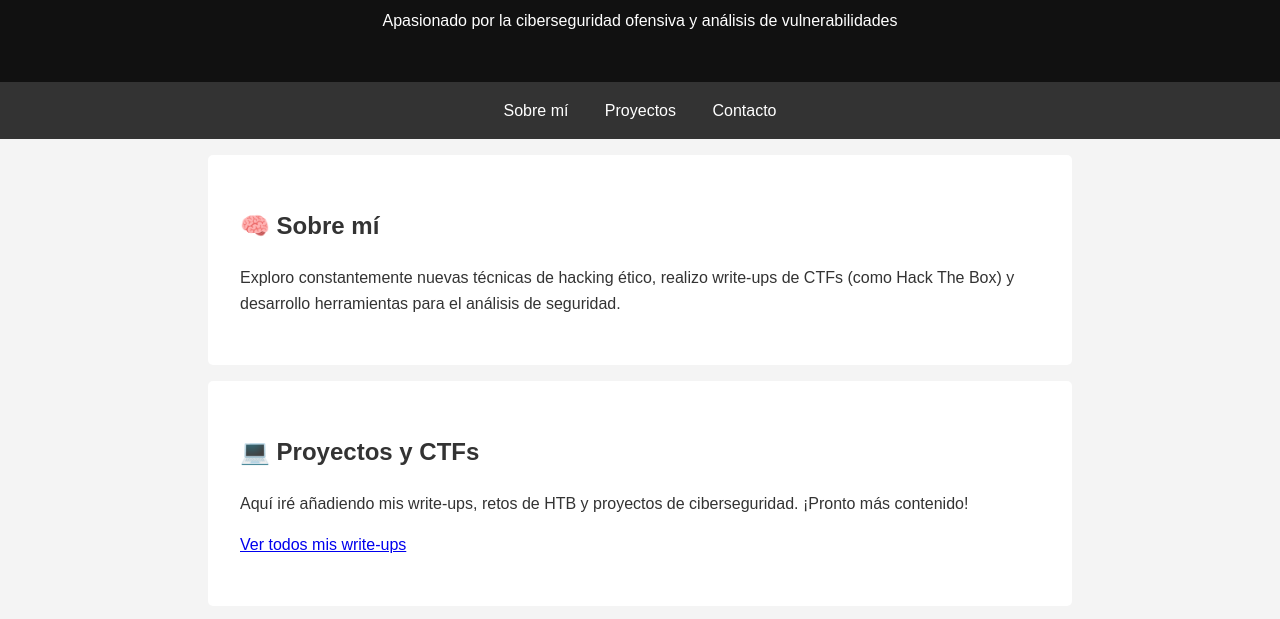
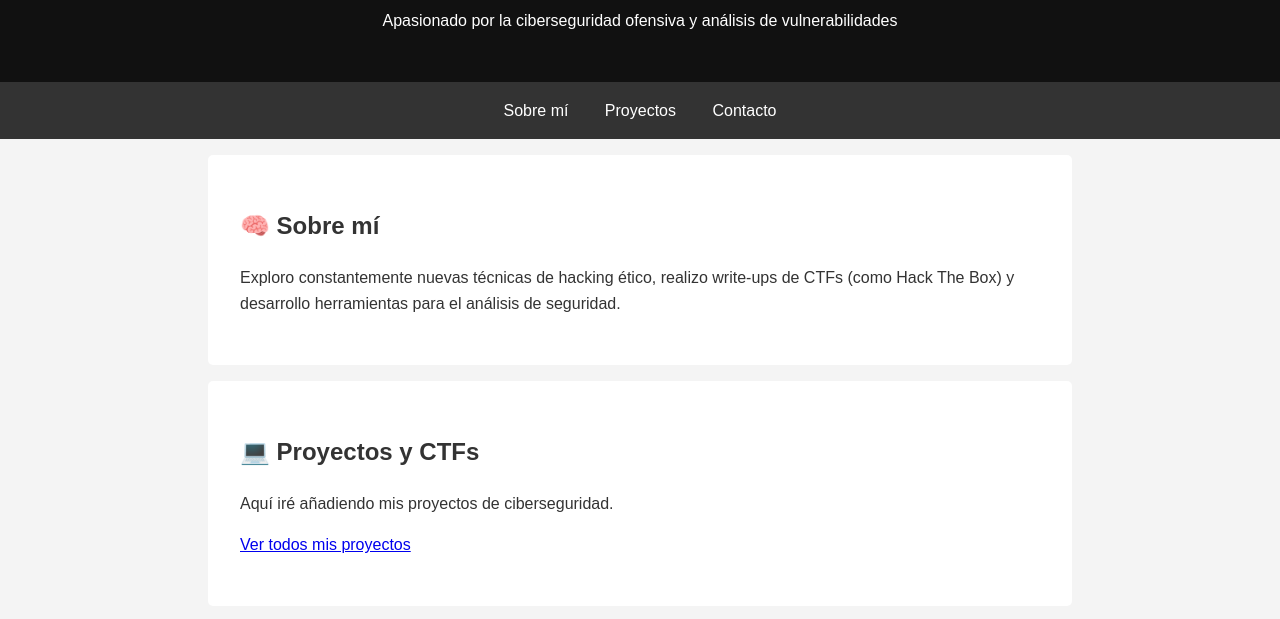
Before and after one commit to sergiocordero94/sergiocordero94.github.io, a plain HTML site: page index.html in a window 1280 px wide. Shown: the part 118-737 px from the top of the page. Drawn offline with Linux system fonts and the light colour scheme.

Commit message:
Update index.html

```diff
--- a/index.html
+++ b/index.html
@@ -15,7 +15,7 @@
 
   <nav>
     <a href="#sobre-mi">Sobre mí</a>
-    <a href="writeups/" target="sergiocordero94.github.io/writeups" >Proyectos</a>
+    <a href="writeups/" target="sergiocordero94.github.io/proyectos" >Proyectos</a>
     <a href="#contacto">Contacto</a>
   </nav>
 
@@ -26,8 +26,8 @@
 
   <section id="proyectos">
     <h2>💻 Proyectos y CTFs</h2>
-    <p>Aquí iré añadiendo mis write-ups, retos de HTB y proyectos de ciberseguridad. ¡Pronto más contenido!</p>
-    <p><a href="writeups/" target="sergiocordero94.github.io/writeups">Ver todos mis write-ups</a></p>
+    <p>Aquí iré añadiendo mis proyectos de ciberseguridad.</p>
+    <p><a href="writeups/" target="sergiocordero94.github.io/proyectos">Ver todos mis proyectos</a></p>
   </section>
 
   <section id="contacto">
```
